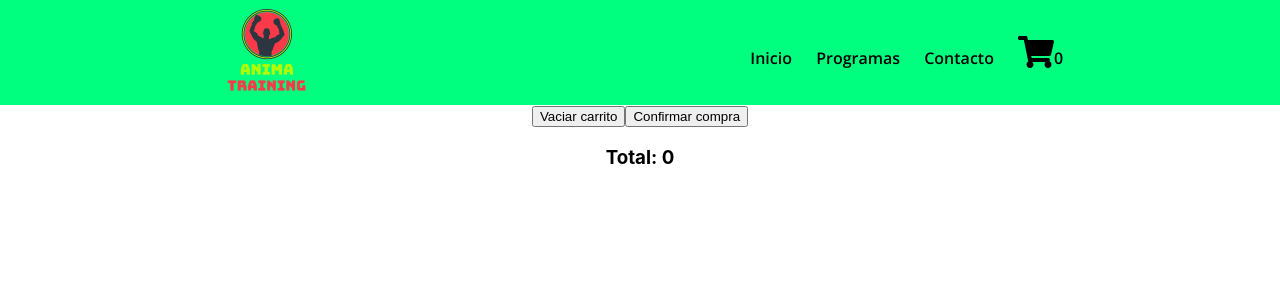
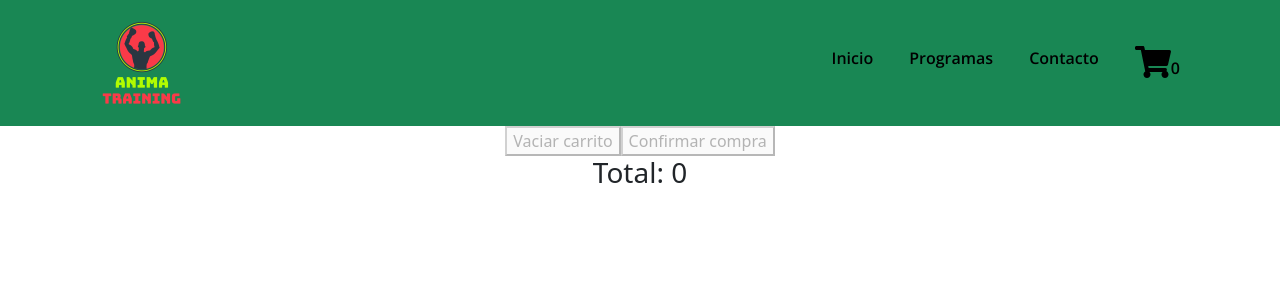
Before and after one commit to N-Vizcaya/AnimaAPP, a React (Create React App) app: page /cart in a window 1280 px wide. Shown: the top 300 px of the page. Built offline with nearby package versions, Linux system fonts and the light colour scheme.

Commit message:
detallando para entrega final

```diff
--- a/package.json
+++ b/package.json
@@ -12,12 +12,12 @@
     "@testing-library/jest-dom": "5.14.1",
     "@testing-library/react": "11.2.7",
     "@testing-library/user-event": "^12.8.3",
-    "bootstrap": "^5.1.1",
+    "bootstrap": "^5.1.3",
     "firebase": "^9.1.0",
     "install": "^0.13.0",
     "npm": "^7.21.1",
     "react": "^17.0.2",
-    "react-bootstrap": "^1.6.3",
+    "react-bootstrap": "^1.6.4",
     "react-dom": "^17.0.2",
     "react-loading-spin": "^1.0.9",
     "react-router-dom": "^5.3.0",
--- a/src/App.js
+++ b/src/App.js
@@ -8,6 +8,7 @@ import Contacto from './Contacto';
 import Cart from './components/Cart/Cart.js'
 import {CartContextProvider} from './components/CartContext/CartContext'
 import Login from './components/Login/login';
+import 'bootstrap/dist/css/bootstrap.min.css';
 
 
 
--- a/src/components/Cart/Cart.js
+++ b/src/components/Cart/Cart.js
@@ -16,6 +16,7 @@ const {shoppingCart, clear, getTotal}= useContext(CartContext)
     return(<>
         <h1>No hay productos</h1>
         <Link to="/Programs"> Volver al home</Link>
+
     </>)
 }
 
@@ -56,10 +57,10 @@ if(outOfSotck.length === 0) {
 
 return(<>
 <div className="cartItem">
-  <button id="emptyCart" onClick={()=>clear()}>Vaciar carrito</button>
-  <button onClick={() => ordenConfirm()}>Confirmar compra</button>
+  <button id="emptyCart" onClick={()=>clear()} disabled={shoppingCart.length === 0}>Vaciar carrito</button>
+  <button onClick={() => ordenConfirm()} disabled={shoppingCart.length === 0}>Confirmar compra</button>
   {shoppingCart.map(e=><CartItem item={e} />)}
-  <h3>Total: {getTotal()}</h3>
+  <h3 disabled={shoppingCart.length === 0}>Total: {getTotal()}</h3>
 </div>
 </>)
 }
--- a/src/components/Cart/CartItem.js
+++ b/src/components/Cart/CartItem.js
@@ -15,8 +15,9 @@ import "../ItemDetail.css"
         </div>
         <div className="card-content">
           <h1 className="titulo"> {item.name} </h1>
-          <p className="detalles"> {item.description}</p>
-          <p className="detalles"> $ {item.price}</p>
+          <p> {item.description}</p>
+          <p> $ {item.price}</p>
+          <p> Cantidad seleccionada: {item.quantity} </p>
           <button onClick={()=>removeItem(item.id)}>Quitar producto</button>
       </div>
       </div>
--- a/src/components/ItemCont.js
+++ b/src/components/ItemCont.js
@@ -32,7 +32,7 @@ const Comprar = ({items, cantidad}) => {
 
 
 
-      <button className="Button" onClick={()=>count>1?setCount(count-1):''}>-</button>
+      <button className="Button" onClick={()=>count>0?setCount(count-1):''}>-</button>
 
       <span style={{fontSize : '20px'}}> {count} </span>
 
--- a/src/components/ItemDetail.css
+++ b/src/components/ItemDetail.css
@@ -55,3 +55,33 @@ font-weight: bold;
 border-bottom: solid;
 
 }
+
+.btnBack{
+
+    background: #FA3A48;
+    background-image: -webkit-linear-gradient(top, #FA3A48, #FA3A48);
+    background-image: -moz-linear-gradient(top, #FA3A48, #FA3A48);
+    background-image: -ms-linear-gradient(top, #FA3A48, #FA3A48);
+    background-image: -o-linear-gradient(top, #FA3A48, #FA3A48);
+    background-image: linear-gradient(to bottom, #FA3A48, #FA3A48);
+    -webkit-border-radius: 9;
+    -moz-border-radius: 9;
+    border-radius: 9px;
+    -webkit-box-shadow: 0px 1px 3px #666666;
+    -moz-box-shadow: 0px 1px 3px #666666;
+    box-shadow: 0px 1px 3px #666666;
+    color: #ffffff;
+    font-size: 15px;
+    padding: 10px 20px 10px 20px;
+    text-decoration: none;
+}
+
+.btnBack:hover {
+    background: #FA3A48;
+    background-image: -webkit-linear-gradient(top, #FA3A48, #00FF7F);
+    background-image: -moz-linear-gradient(top, #FA3A48, #00FF7F);
+    background-image: -ms-linear-gradient(top, #FA3A48, #00FF7F);
+    background-image: -o-linear-gradient(top, #FA3A48, #00FF7F);
+    background-image: linear-gradient(to bottom, #FA3A48, #00FF7F);
+    text-decoration: none;
+}
--- a/src/components/ItemDetail.js
+++ b/src/components/ItemDetail.js
@@ -29,13 +29,21 @@ const ItemDetail = ({item}) => {
           <p className="detalles"> {item?.description}</p>
           <p> Stock disponible: {item?.stock} </p>
         <div className="card-price">
-          <p> {item?.price} </p>
+          <p> $ {item?.price} </p>
+         </div>
          </div>
 
+        <div>
          <ItemCount items={item} stock={5}  cantidad={setCantidad} />
         </div>
 
+       <div>
+       <Link to="/Programs"><button className="btnBack" > Volver </button></Link>
+        </div>
+
     </div>
+
+
 )
 
 }
--- a/src/components/NavBar.css
+++ b/src/components/NavBar.css
@@ -1,4 +1,4 @@
-.menu{
+/* .menu1{
 background-color: #00ff7f;
 display:flex;
 font-family: 'Open Sans', sans-serif;
@@ -6,21 +6,23 @@ font-weight: 600;
 justify-content:space-around;
 align-items: center;
 
-}
+} */
 
 
 
-.menu a{
+.menu1 a{
 padding: 10px;
 transition-property: all;
 transition-timing-function: ease-in-out;
 transition-duration: 0.3s;
 color:black;
 text-decoration: none;
+font-family: 'Open Sans', sans-serif;
+font-weight: 600;
 }
 
-.menu a:hover {
-background-color: #b32821;
+.menu1 a:hover {
+color: #00ff7f  ;
 border-radius: 5px;
 }
 
--- a/src/components/NavBar.js
+++ b/src/components/NavBar.js
@@ -1,11 +1,10 @@
-import {useContext, useState, useEffect} from 'react';
+
 import './NavBar.css';
 import logo from './imgCom/newAnima.png';
 import Canasta from './CartWidget.js';
 import { Link } from 'react-router-dom';
-import UserContext from './CartContext/UserContext';
-
-
+import { Navbar, Nav, Container, NavDropdown } from 'react-bootstrap';
+import 'bootstrap/dist/css/bootstrap.min.css';
 
 
 
@@ -14,34 +13,55 @@ const NavBar = () => {
     // const {user, logout} =  useContext(UserContext)
 
 
-
     return (
-
-
-    <div className="menu">
-    <div className="logoBrand">
-
+    <div className="menu1" >
+  <Navbar bg="success" expand="lg">
+  <Container>
+    <Navbar.Brand >
     <Link to="/" >
     <img src={logo} className="logo" alt="logo" width= "100" />
    </Link>
+      </Navbar.Brand>
+    <Navbar.Toggle aria-controls="basic-navbar-nav" />
+    <Navbar.Collapse className="justify-content-end" >
+      <Nav className="justify-content-end">
+        <Nav.Link>
+        <Link to="/"> Inicio </Link>
+        </Nav.Link>
+        <Nav.Link>
+        <Link to="/Programs"> Programas </Link>
+          </Nav.Link>
+          <Nav.Link>
+          <Link to="/Contacto"> Contacto </Link>
+          </Nav.Link>
+          <Nav.Link>
+          <div className="iconoCanasta">
+          <Canasta/>
+          </div>
+          </Nav.Link>
+      </Nav>
+    </Navbar.Collapse>
+  </Container>
+</Navbar>
 
+</div>
+    //  <div className="menu">
+    //  <div className="logoBrand">
 
-    </div>
+    //  <Link to="/" >
+    //  <img src={logo} className="logo" alt="logo" width= "100" />
+    // </Link>
+    //  </div>
 
-    <nav>
-    <Link to="/"> Inicio </Link>
-    <Link to="/Programs"> Programas </Link>
-    <Link to="/Contacto"> Contacto </Link>
-    <div className="iconoCanasta">
-    <Canasta/>
-
-    </div>
-    {/* <div className='login'>
-        {user?<button onClick={()=>logout()}>logout</button>:<Link to="/login"><button>Inicia sesion</button></Link>}
-        {user?<div>{user}</div>:""}
-      </div> */}
-    </nav>
-    </div>
+    //  <nav>
+    //  <Link to="/"> Inicio </Link>
+    //  <Link to="/Programs"> Programas </Link>
+    //  <Link to="/Contacto"> Contacto </Link>
+    //  <div className="iconoCanasta">
+    //  <Canasta/>
+    //  </div>
+    //  </nav>
+    //  </div>
 
     );
 }
```
Also changed, not shown: 1 other file (tests, documents, lock files or other folders).
